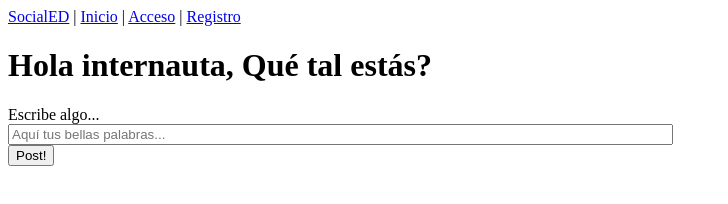
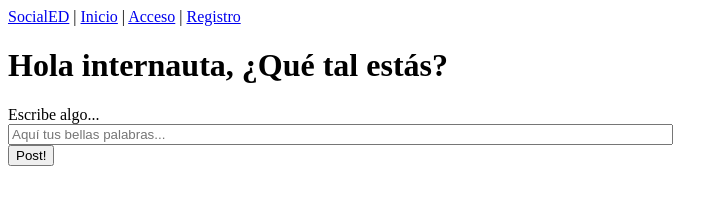
Before and after one commit to danieltb2/SocialED, a plain HTML site: page produ/static/home.html in a window 1280 px wide. Shown: the whole page, without its empty margins (0-728 px from the left). Drawn offline with Linux system fonts and the light colour scheme.

Commit message:
Añado una "¿" a una pregunta de home.html

```diff
--- a/produ/static/home.html
+++ b/produ/static/home.html
@@ -7,7 +7,7 @@
 <body>
 <div id="container">
     <a href="/">SocialED</a> | <a href="home">Inicio</a> | <a href="login">Acceso</a> | <a href="signup">Registro</a>
-    <h1>Hola internauta, Qué tal estás?</h1>
+    <h1>Hola internauta, ¿Qué tal estás?</h1>
     <div>
         <form action="processHome" method="post" name="home">
             <label for="message">Escribe algo...</label>
```
